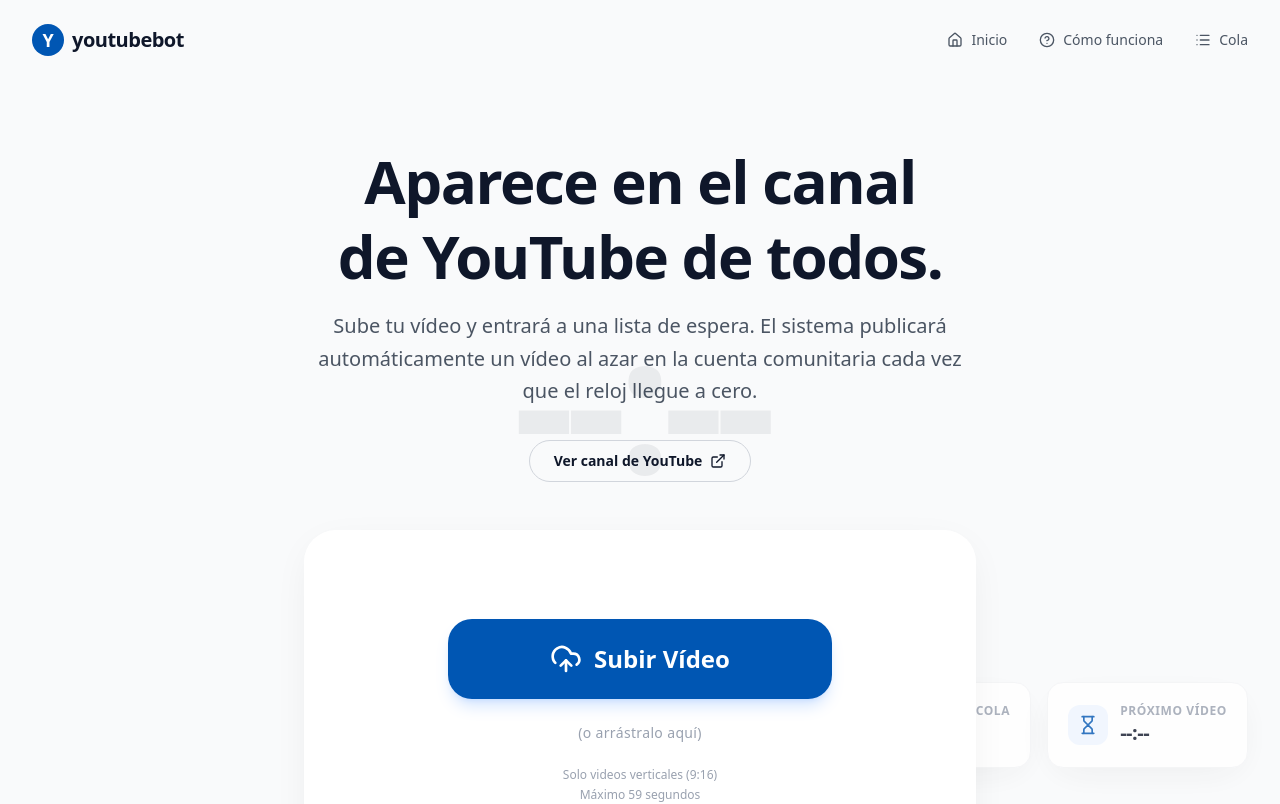
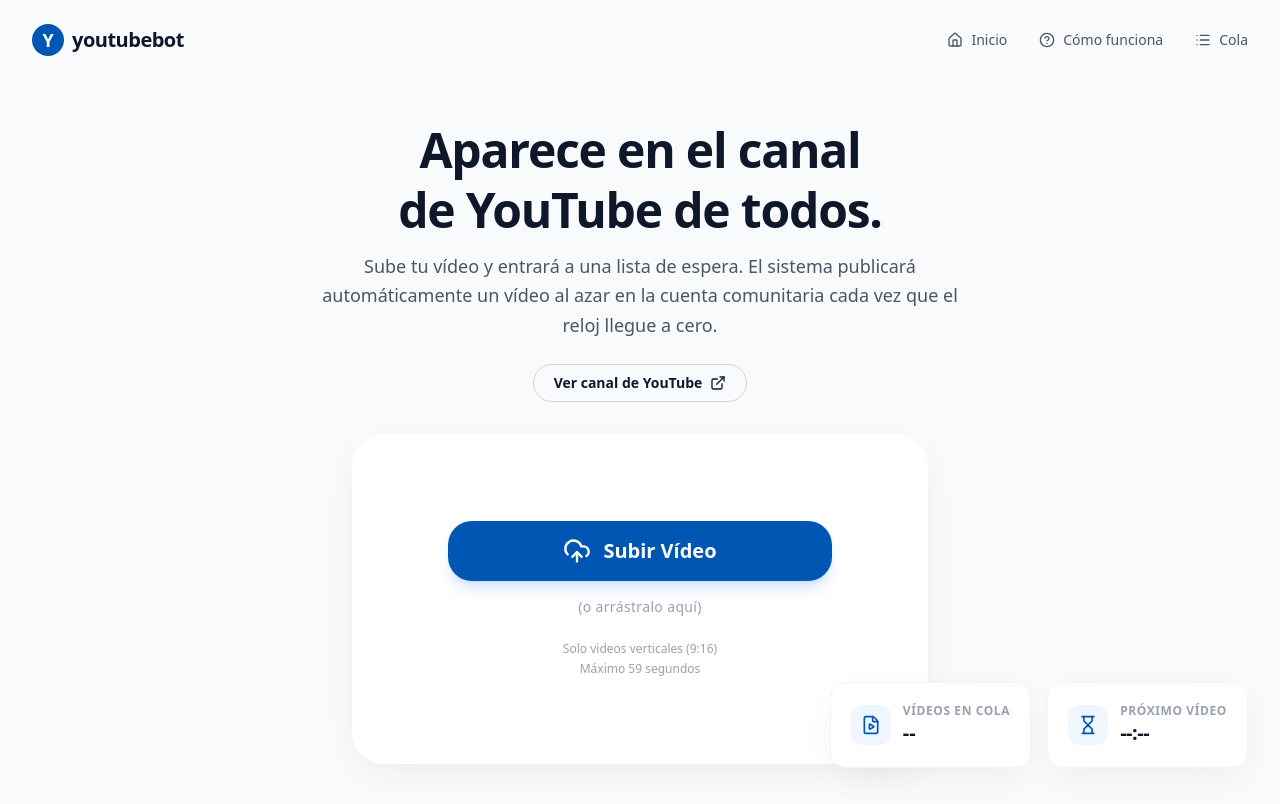
Before and after one commit to itzugax/oneword, a Next.js app: page / in a window 1280 px wide. Shown: the top 804 px of the page. Built offline with nearby package versions, Linux system fonts and the light colour scheme; no server answers.

Commit message:
style: make layout compact and add artistic scattered clocks

```diff
--- a/src/app/page.tsx
+++ b/src/app/page.tsx
@@ -8,21 +8,21 @@
     <div className="min-h-screen bg-[#f9fafb] flex flex-col font-sans text-[#0f172a]">
       <Navbar />
 
-      <main className="flex-1 flex flex-col items-center px-4 pt-16 pb-32">
+      <main className="flex-1 flex flex-col items-center px-4 pt-10 pb-20">
 
         {/* Hero Section */}
-        <div className="text-center w-full max-w-4xl mb-12">
-          <h1 className="text-5xl md:text-6xl font-extrabold tracking-tight mb-4 text-[#0f172a] leading-tight">
+        <div className="text-center w-full max-w-4xl mb-8">
+          <h1 className="text-4xl md:text-5xl font-extrabold tracking-tight mb-3 text-[#0f172a] leading-tight">
             Aparece en el canal<br/>de YouTube de todos.
           </h1>
-          <p className="text-lg md:text-xl text-[#4b5563] font-medium mb-8 max-w-2xl mx-auto leading-relaxed">
+          <p className="text-base md:text-lg text-[#4b5563] font-medium mb-6 max-w-2xl mx-auto leading-relaxed">
             Sube tu vídeo y entrará a una lista de espera. El sistema publicará automáticamente un vídeo al azar en la cuenta comunitaria cada vez que el reloj llegue a cero.
           </p>
           <a
             href="https://www.youtube.com/@losderyutu"
             target="_blank"
             rel="noopener noreferrer"
-            className="inline-flex items-center gap-2 border border-gray-300 rounded-full px-6 py-2.5 text-sm font-semibold hover:bg-gray-50 transition-colors"
+            className="inline-flex items-center gap-2 border border-gray-300 rounded-full px-5 py-2 text-sm font-semibold hover:bg-gray-50 transition-colors"
           >
             Ver canal de YouTube
             <svg xmlns="http://www.w3.org/2000/svg" width="16" height="16" viewBox="0 0 24 24" fill="none" stroke="currentColor" strokeWidth="2" strokeLinecap="round" strokeLinejoin="round"><path d="M18 13v6a2 2 0 0 1-2 2H5a2 2 0 0 1-2-2V8a2 2 0 0 1 2-2h6"></path><polyline points="15 3 21 3 21 9"></polyline><line x1="10" y1="14" x2="21" y2="3"></line></svg>
@@ -30,14 +30,11 @@
         </div>
 
         {/* Upload Card */}
-        <div className="w-full mb-20 z-10">
+        <div className="w-full mb-16 z-10">
           <UploadForm />
         </div>
 
-        {/* Stats Section (Subtle Integration) */}
-        <div id="cola" className="w-full max-w-2xl mb-24 opacity-80 hover:opacity-100 transition-opacity scroll-mt-24">
-          <StatsBanner />
-        </div>
+        <StatsBanner />
 
         {/* Vertical Steps - Cómo funciona */}
         <div id="como-funciona" className="w-full max-w-3xl flex flex-col items-center scroll-mt-24">
--- a/src/components/StatsBanner.tsx
+++ b/src/components/StatsBanner.tsx
@@ -50,9 +50,22 @@
 
   return (
     <>
-      {/* Reloj Gigante de Fondo */}
+      {/* Relojes Artísticos de Fondo */}
       <div className="fixed inset-0 flex items-center justify-center -z-10 pointer-events-none select-none overflow-hidden">
-        <span className="text-[18vw] md:text-[15vw] font-black text-[#0f172a]/[0.08] tracking-tighter tabular-nums whitespace-nowrap">
+        {/* Principal Central */}
+        <span className="absolute text-[18vw] md:text-[15vw] font-black text-[#0f172a]/[0.05] tracking-tighter tabular-nums whitespace-nowrap">
+          {isLoading ? "--:--" : timeLeft}
+        </span>
+        {/* Esquina superior izquierda */}
+        <span className="absolute top-[-5%] left-[-10%] text-[25vw] md:text-[20vw] font-black text-[#0f172a]/[0.02] tracking-tighter tabular-nums whitespace-nowrap -rotate-12">
+          {isLoading ? "--:--" : timeLeft}
+        </span>
+        {/* Esquina inferior izquierda */}
+        <span className="absolute bottom-[10%] left-[-5%] text-[10vw] font-black text-[#0f172a]/[0.03] tracking-tighter tabular-nums whitespace-nowrap rotate-45">
+          {isLoading ? "--:--" : timeLeft}
+        </span>
+        {/* Derecha medio */}
+        <span className="absolute top-[30%] right-[-15%] text-[30vw] md:text-[25vw] font-black text-[#0f172a]/[0.02] tracking-tighter tabular-nums whitespace-nowrap rotate-12">
           {isLoading ? "--:--" : timeLeft}
         </span>
       </div>
--- a/src/components/UploadForm.tsx
+++ b/src/components/UploadForm.tsx
@@ -131,7 +131,7 @@
   };
 
   return (
-    <div className="w-full max-w-2xl mx-auto bg-white rounded-[2rem] p-10 md:p-14 float-shadow relative overflow-hidden">
+    <div className="w-full max-w-xl mx-auto bg-white rounded-[2rem] p-8 md:p-10 float-shadow relative overflow-hidden">
 
       {status === "validating" && (
         <div className="absolute inset-0 bg-white/80 backdrop-blur-sm z-20 flex flex-col items-center justify-center">
@@ -158,13 +158,13 @@
           <button
             type="button"
             onClick={triggerFileSelect}
-            className="w-full max-w-sm bg-[#0056b3] hover:bg-[#004494] text-white rounded-[1.5rem] py-6 px-8 text-2xl font-bold transition-all shadow-lg shadow-blue-500/20 flex items-center justify-center gap-3"
+            className="w-full max-w-sm bg-[#0056b3] hover:bg-[#004494] text-white rounded-[1.5rem] py-4 px-6 text-xl font-bold transition-all shadow-lg shadow-blue-500/20 flex items-center justify-center gap-3"
           >
-            <UploadCloud className="w-8 h-8" />
+            <UploadCloud className="w-7 h-7" />
             Subir Vídeo
           </button>
 
-          <p className="mt-6 text-sm text-gray-400 font-medium tracking-wide">(o arrástralo aquí)</p>
+          <p className="mt-4 text-sm text-gray-400 font-medium tracking-wide">(o arrástralo aquí)</p>
 
           {status === "error" && (
             <div className="mt-6 bg-red-50 text-red-600 border border-red-100 p-4 rounded-xl text-center font-medium shadow-sm w-full">
@@ -231,7 +231,7 @@
           <button
             type="submit"
             disabled={!title || !termsAccepted || status === "uploading"}
-            className="w-full bg-[#0056b3] hover:bg-[#004494] text-white rounded-xl py-4 text-xl font-bold transition-all shadow-md disabled:opacity-50 disabled:cursor-not-allowed flex items-center justify-center gap-2 relative overflow-hidden"
+            className="w-full bg-[#0056b3] hover:bg-[#004494] text-white rounded-xl py-3.5 text-lg font-bold transition-all shadow-md disabled:opacity-50 disabled:cursor-not-allowed flex items-center justify-center gap-2 relative overflow-hidden"
           >
             {/* Barra de progreso de fondo en el botón */}
             {status === "uploading" && (
```
